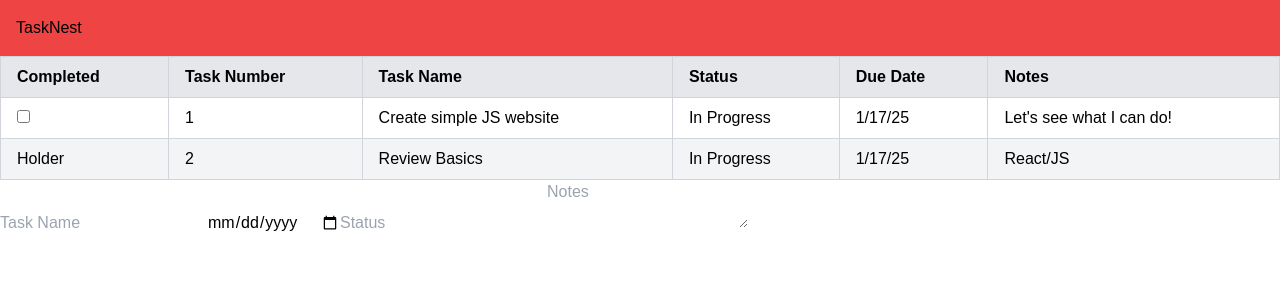
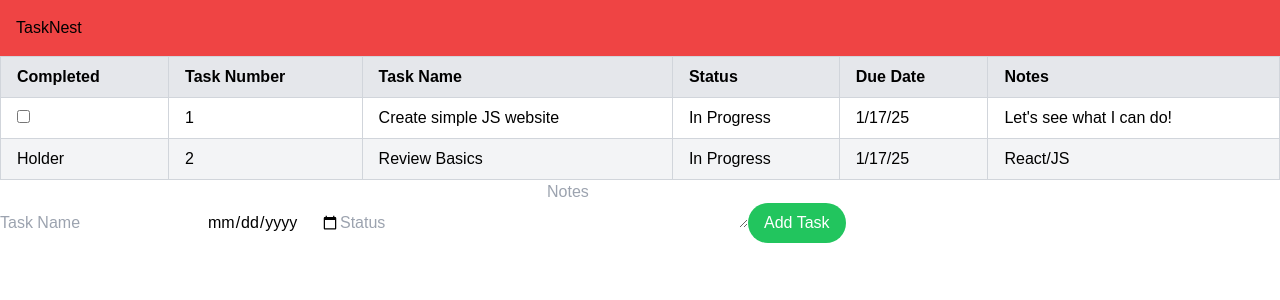
Before and after one commit to g33ya/task-dashboard, a Next.js app: page / in a window 1280 px wide. Shown: the top 300 px of the page. Built offline with nearby package versions, Linux system fonts and the light colour scheme.

Commit message:
Stylized 'Add Task' button for form

```diff
--- a/app/components/table.js
+++ b/app/components/table.js
@@ -93,6 +93,12 @@ export function TaskTable() {
                         placeholder="Notes"
                     />
 
+                    <button
+                        type="submit"
+                        className="bg-green-500 text-white py-2 px-4 rounded-full hover:bg-green-600 focus:outline-none focus:ring-2 focus:ring-green-500"
+                    >
+                        Add Task
+                    </button>
                 </form>
             </div>
         </div>
```
